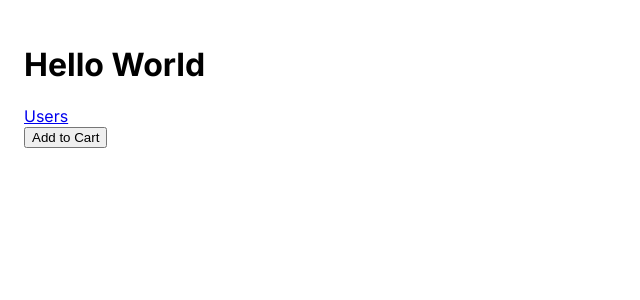
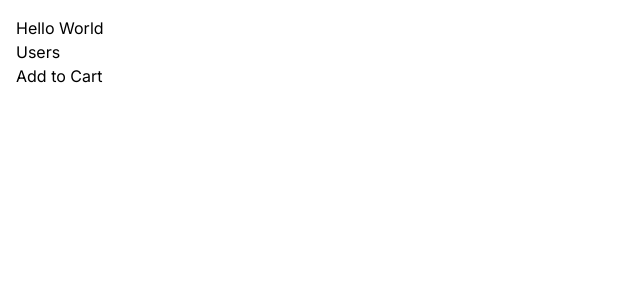
Before and after one commit to nullsec45/nextjs-basic, a Next.js app: page / in a window 1280 px wide. Shown: the top 300 px of the page, without its empty margins (0-640 px from the left). Built offline with nearby package versions, Linux system fonts and the light colour scheme.

Commit message:
add global style css

```diff
--- a/app/globals.css
+++ b/app/globals.css
@@ -1,3 +1,21 @@
+@tailwind base;
+@tailwind components;
+@tailwind utilities;
+
+:root{
+  --foreground-rgb:0,0,0;
+  --background-start-rgb:214,219,220;
+  --background-end-rgb:255,255,255;
+}
+
+@media(prefers-color-scheme:dark){
+  :root{
+    --foreground-rgb:255,255,255;
+    --background-start-rgb:0,0,0;
+    --background-end-rgb:0,0,0;
+  }
+}
+
 body{
   color:rgb(var(--foreground-rgb));
   padding:1rem;
```
